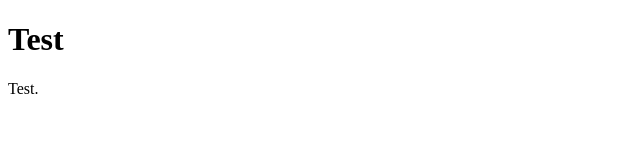
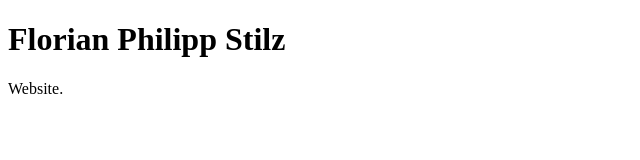
Before and after one commit to flo-stilz/flo-stilz.github.io, a plain HTML site: page index.html in a window 1280 px wide. Shown: the whole page, without its empty margins (0-640 px from the left). Drawn offline with Linux system fonts and the light colour scheme.

Commit message:
Update index.html

```diff
--- a/index.html
+++ b/index.html
@@ -5,8 +5,8 @@
 </head>
 <body>
 
-<h1>Test</h1>
-<p>Test.</p>
+<h1>Florian Philipp Stilz</h1>
+<p>Website.</p>
 
 </body>
 </html>
```
